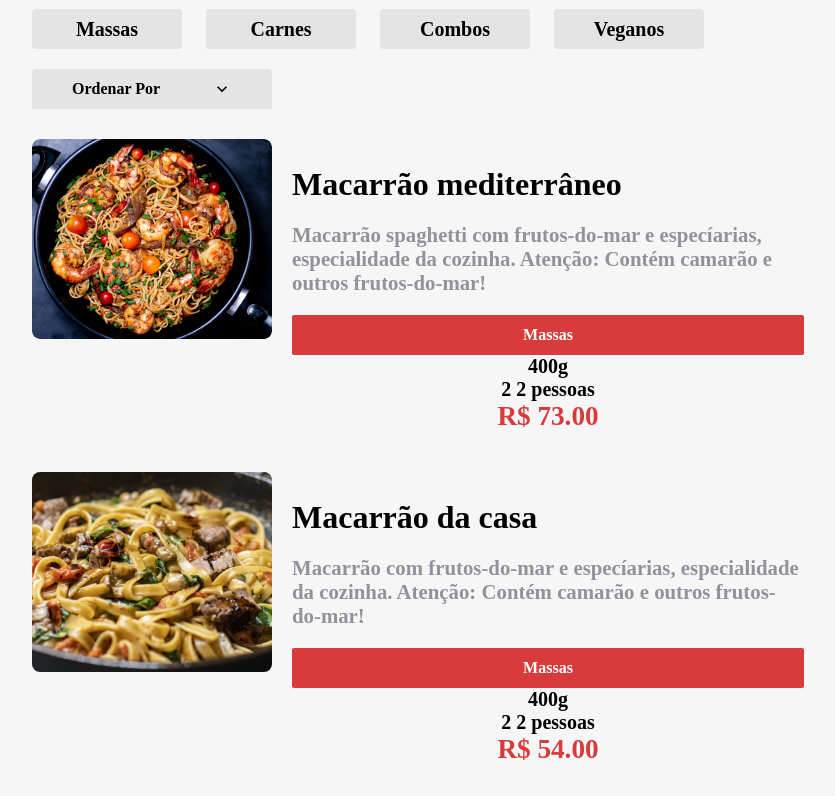
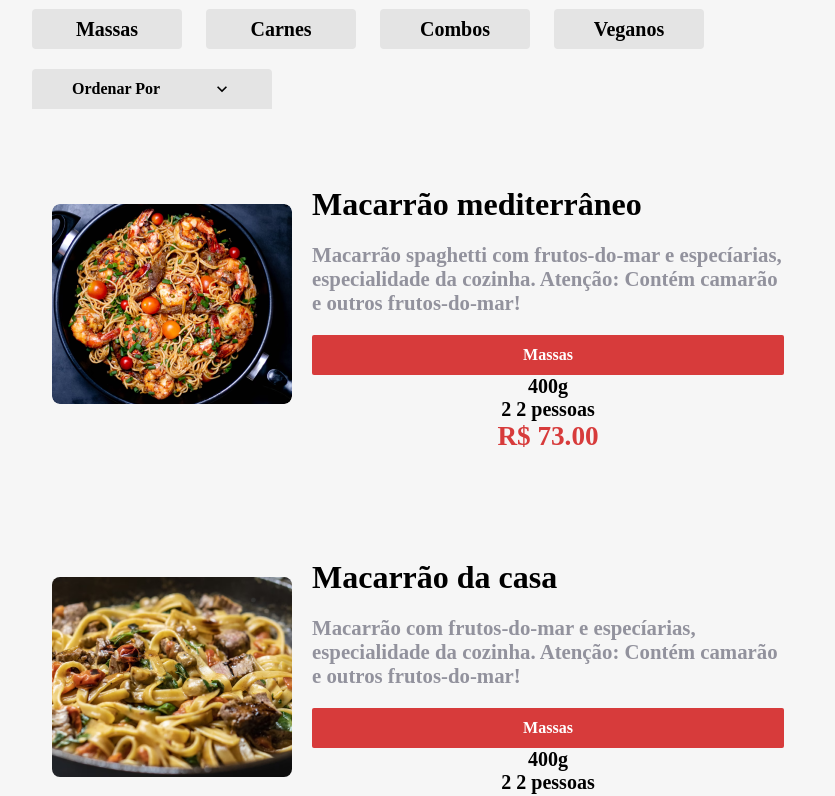
Before and after one commit to luciobeckler/Aluroni-Router, a React (Create React App) app: page /cardapio in a window 1280 px wide. Shown: the part 640-1436 px from the top of the page, without its empty margins (168-1003 px from the left). Built offline with nearby package versions, Linux system fonts and the light colour scheme; a web font is replaced by a local one.

Commit message:
Código otimizado

```diff
--- a/src/pages/Cardapio/Itens/Item/Item.module.scss
+++ b/src/pages/Cardapio/Itens/Item/Item.module.scss
@@ -1,10 +1,17 @@
 @import 'styles/variaveis';
 @import 'styles/breakpoints';
-
 .item {
+    align-items: center;
+    border-radius: 10px;
+    cursor: pointer;
     display: flex;
     flex-wrap: wrap;
+    padding: 20px;
+    transition: 0.2s ease-in;
     width: 90%;
+    &:hover {
+        background-color: $grey;
+    }
     &__imagem {
         min-width: 240px;
         @media (max-width: $desktop_xsm) {
@@ -21,7 +28,7 @@
         flex-direction: column;
         flex-wrap: wrap;
         justify-content: space-around;
-        padding: 0 20px;
+        margin: 0 20px;
         @media (max-width: $desktop_xsm) {
             flex-direction: row;
             margin-top: 20px;
@@ -42,20 +49,4 @@
             margin-bottom: 20px;
         }
     }
-    &__tags {
-        display: flex;
-        flex-wrap: wrap;
-        justify-content: space-between;
-        margin-bottom: 20px;
-        max-width: 700px;
-        @media (max-width: $desktop_xsm) {
-            justify-content: flex-end;
-        }
-        @media (max-width: $mobile) {
-            justify-content: flex-start;
-        }
-        > div {
-            margin: 10px;
-        }
-    }
 }
--- a/src/pages/Cardapio/Itens/Item/index.tsx
+++ b/src/pages/Cardapio/Itens/Item/index.tsx
@@ -1,11 +1,22 @@
 import styles from './Item.module.scss';
 import { Prato } from 'types/Prato';
 import TagsPrato from 'components/TagsPrato';
+import { useNavigate } from 'react-router-dom';
 
 export default function Item(props: Prato) {
-    const { title, description, photo } = props;
+    const { id, title, description, photo } = props;
+
+    const navigate = useNavigate();
+
+    function redirecionarParaDetalhes(prato: Prato) {
+        navigate(`/prato/${id}`, { state: { prato }, replace: false });
+    }
+
     return (
-        <div className={styles.item}>
+        <div
+            className={styles.item}
+            onClick={() => redirecionarParaDetalhes(props)}
+        >
             <div className={styles.item__imagem}>
                 <img src={photo} alt={title} />
             </div>
--- a/src/pages/Prato/index.tsx
+++ b/src/pages/Prato/index.tsx
@@ -2,13 +2,14 @@ import styles from './Prato.module.scss';
 import { useNavigate, useParams } from 'react-router-dom';
 import cardapio from 'data/cardapio.json';
 import TagsPrato from 'components/TagsPrato';
+import NotFound from 'pages/NotFound';
 
 export default function Prato() {
     const navigate = useNavigate();
     const { id } = useParams();
     const prato = cardapio.find((item) => item.id === Number(id));
     if (!prato) {
-        return '';
+        return <NotFound></NotFound>;
     }
     console.log(id);
     console.log(prato);
```
